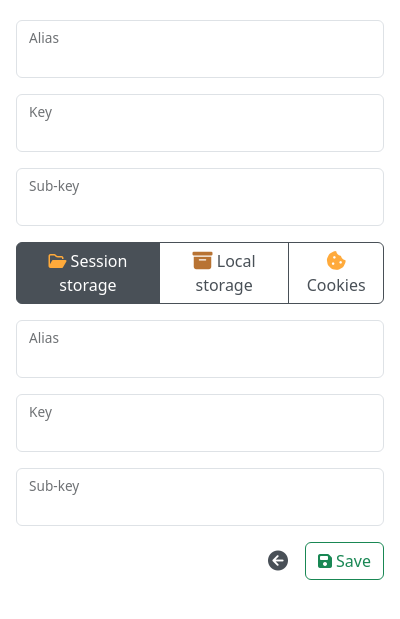
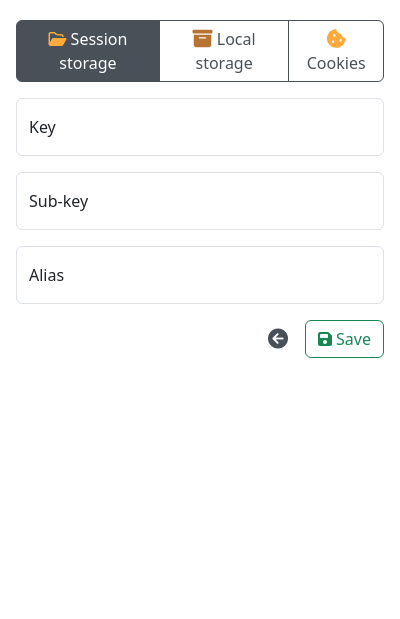
Before and after one commit to Room-Elephant/extension-chrome-key-retriever, a browser extension: page src/popup.html in a window 400 px wide. Both pictures are taken after a click on the button "Add key". Shown: the part 73-692 px from the top of the page. Drawn offline with Linux system fonts and the light colour scheme.

Commit message:
feat: add validation to add key form (#27)

```diff
--- a/src/page.js
+++ b/src/page.js
@@ -18,15 +18,30 @@ function appPage(storeSave, storeDelete, storeSet) {
   };
   let presentationItems = [];
 
-    document.getElementById("saveKeyBtn").addEventListener("click", onSaveItem);
-
   document
     .getElementById("addKeyBtn")
     .addEventListener("click", () => show(PAGES.ADD));
 
-    document
-      .getElementById("cancelAddKeyBtn")
-      .addEventListener("click", () => show(PAGES.LIST));
+  document.getElementById("saveKeyBtn").addEventListener("click", () => {
+    if (formValidation()) onSaveItem();
+  });
+
+  document.getElementById("cancelAddKeyBtn").addEventListener("click", () => {
+    removeFormValidation();
+    show(PAGES.LIST);
+  });
+
+  function formValidation() {
+    const form = document.getElementById("add-key-form");
+    const validForm = form.checkValidity();
+    form.classList.add("was-validated");
+    return validForm;
+  }
+
+  function removeFormValidation() {
+    const form = document.getElementById("add-key-form");
+    form.classList.remove("was-validated");
+  }
 
   function show(page) {
     const addKeyForm = document.getElementById("addKeyForm");
@@ -99,7 +114,7 @@ function appPage(storeSave, storeDelete, storeSet) {
   function onSaveItem() {
     const formData = getFormData();
     clearFormData();
-
+    removeFormValidation();
     storeSave(formData);
   }
 
--- a/src/popup.css
+++ b/src/popup.css
@@ -1,6 +1,7 @@
 :root {
   --yellow: #ffaa3b;
   --brown: #b87333;
+  --light-gray: #d3d3d3;
   --dark-gray: #495057;
   --green: #198754;
 }
@@ -53,3 +54,9 @@ header {
   background-color: var(--dark-gray);
   border-color: var(--dark-gray);
 }
+
+.form-floating > .form-control:focus {
+  &::placeholder {
+    color: var(--light-gray) !important;
+  }
+}
--- a/src/popup.html
+++ b/src/popup.html
@@ -17,32 +17,8 @@
     <section class="mt-1">
       <ul id="keyList" class="list-group list-group-flush"></ul>
       <div id="addKeyForm" class="display-none">
-        <form>
-          <div class="form-floating my-3">
-            <input
-              id="alias"
-              type="text"
-              class="form-control"
-              name="alias"
-              required
-            />
-            <label for="alias" class="form-label">Alias</label>
-          </div>
-          <div class="form-floating mb-3">
-            <input
-              id="key"
-              type="text"
-              class="form-control"
-              name="key"
-              required
-            />
-            <label for="key" class="form-label">Key</label>
-          </div>
-          <div class="form-floating mb-3">
-            <input id="subKey" type="text" class="form-control" name="subKey" />
-            <label for="subKey" class="form-label">Sub-key</label>
-          </div>
-          <div class="mb-3">
+        <form id="add-key-form" novalidate>
+          <div class="my-3">
             <div class="d-flex flex-row">
               <div class="btn-group" role="group">
                 <input
@@ -96,27 +72,39 @@
           </div>
           <div class="form-floating mb-3">
             <input
+              id="key"
+              type="text"
+              class="form-control"
+              name="key"
+              placeholder="e.g. SSID"
+              required
+            />
+            <label for="key" class="form-label">Key</label>
+            <div class="invalid-feedback">Please choose a key.</div>
+          </div>
+          <div class="form-floating mb-3">
+            <input
+              id="subKey"
+              type="text"
+              class="form-control"
+              name="subKey"
+              placeholder="e.g. cachedValue"
+            />
+            <label for="subKey" class="form-label">Sub-key</label>
+          </div>
+          <div class="form-floating mb-3">
+            <input
               id="alias"
               type="text"
               class="form-control"
               name="alias"
+              placeholder="e.g. Auth token"
               required
             />
             <label for="alias" class="form-label">Alias</label>
-          </div>
-          <div class="form-floating mb-3">
-            <input
-              id="key"
-              type="text"
-              class="form-control"
-              name="key"
-              required
-            />
-            <label for="key" class="form-label">Key</label>
-          </div>
-          <div class="form-floating mb-3">
-            <input id="subKey" type="text" class="form-control" name="subKey" />
-            <label for="subKey" class="form-label">Sub-key</label>
+            <div class="invalid-feedback">
+              Please choose an alias for your key.
+            </div>
           </div>
         </form>
       </div>
@@ -126,7 +114,7 @@
         id="keyListFooter"
         class="d-flex flex-row justify-content-end w-100 align-items-center"
       >
-        <button id="addKeyBtn" type="button" class="btn btn-outline-success">
+        <button id="addKeyBtn" type="submit" class="btn btn-outline-success">
           <span class="btn-label">
             <i class="fa-solid fa-circle-plus fa-lg me-1"></i
           ></span>
```
Lines whose indentation alone changed are shown as unchanged.
